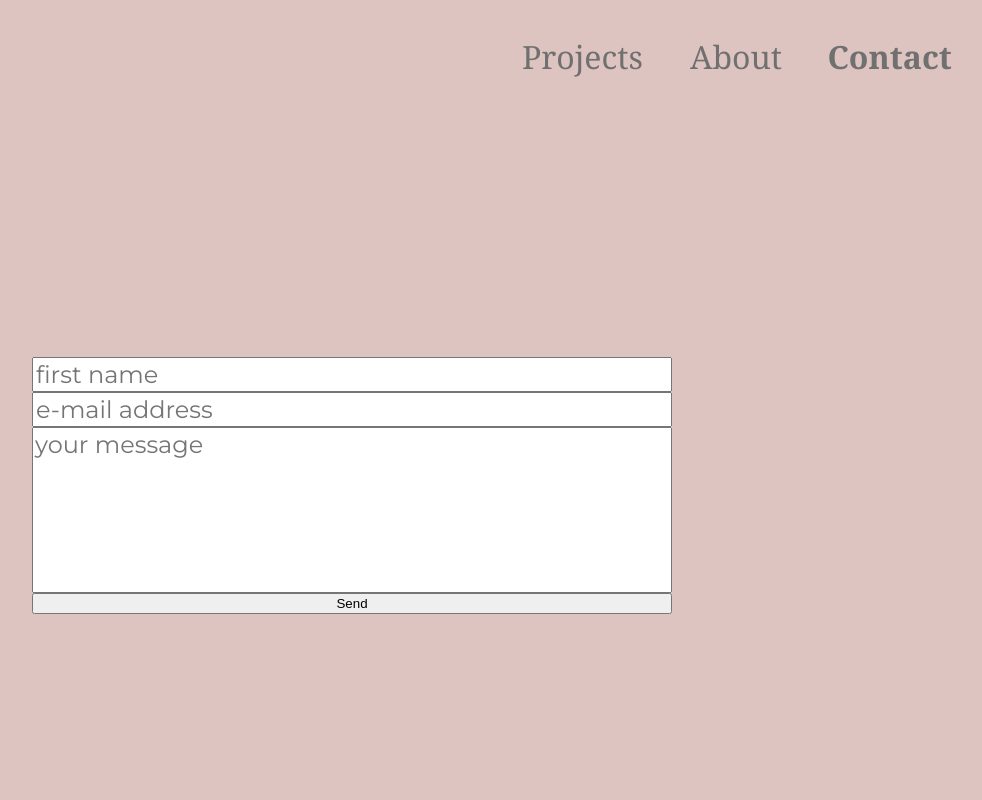
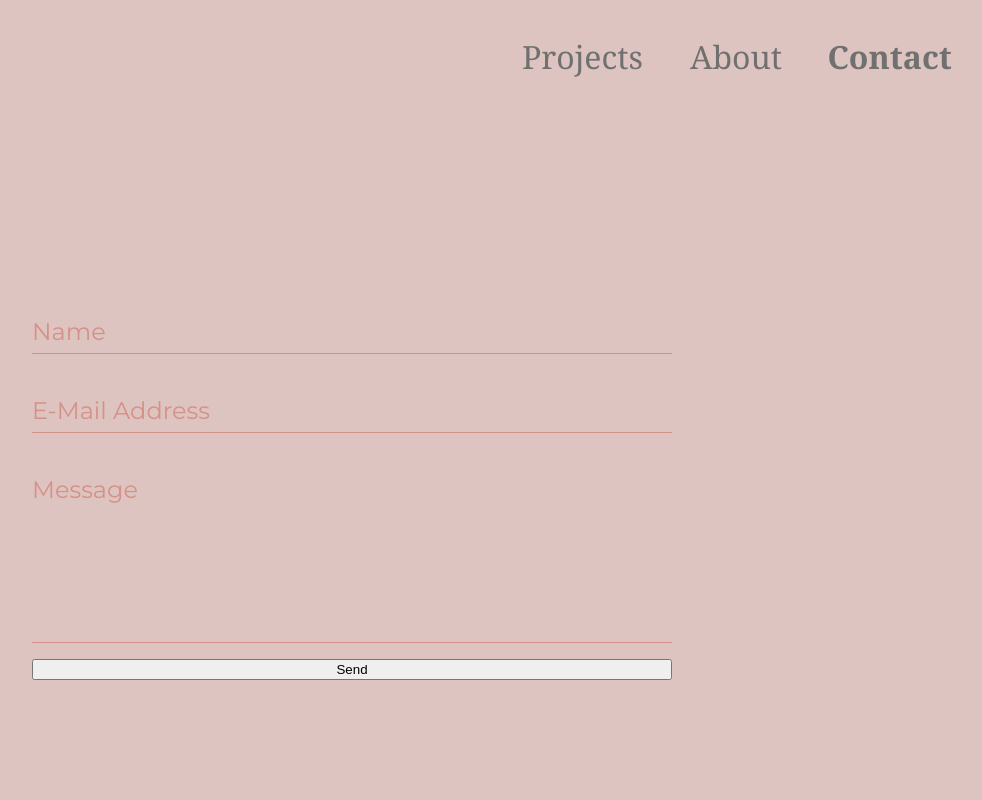
Before and after one commit to cleaningsupplies/slcs_public, a React (Create React App) app: page /contact in a window 1280 px wide. Shown: the top 800 px of the page, without its empty margins (288-1270 px from the left). Built offline with nearby package versions, Linux system fonts and the light colour scheme.

Commit message:
little design

```diff
--- a/src/components/ContactForm.js
+++ b/src/components/ContactForm.js
@@ -42,13 +42,29 @@ export default function ContactForm() {
       setTimeout(()=> userFeedback.style.visibility = "hidden", 4000);
     }
 
+    function focus(e){
+      console.log(e.target.id, e.target.label)
+      switch(e.target.id){
+        case "name":
+            document.getElementById("n").style.visibility = "visible";
+        break;
+        case "email": document.getElementById("e").style.visibility = "visible"; break;
+        case "message": document.getElementById("m").style.visibility = "visible"; break;
+        default: break;
+      }
+    }
+
+
     return (
       <div className={styles["formContainer"]}>
         <div id="sent" className={styles["sent"]}>{sent}</div>
         <form id="form" className={styles["form"]} onSubmit={handleSubmit}>
-          <input id="name" className={styles["name"]} placeholder="first name" type="text" required></input>
-          <input id="email" className={styles["email"]} placeholder="e-mail address" type="email" required></input>
-          <textarea id="message" className={styles["message"]} placeholder="your message" type="text" required></textarea>
+          <label id="n" htmlFor='name'>Name</label>
+          <input id="name" className={styles["name"]} placeholder="Name" type="text" required onFocus={focus}></input>
+          <label id="e" htmlFor='email'>E-Mail Adress</label>
+          <input id="email" className={styles["email"]} placeholder="E-Mail Address" type="email" required onFocus={focus}></input>
+          <label id="m" htmlFor='message'>Message</label>
+          <textarea id="message" className={styles["message"]} placeholder="Message" type="text" required onFocus={focus}></textarea>
           <button type="Submit">{status}</button>
         </form>
       </div>
--- a/src/css/contactForm.module.css
+++ b/src/css/contactForm.module.css
@@ -7,7 +7,6 @@
     flex-direction: column;
     justify-content: center;
     align-items: center;
-
 }
 
 .sent{
@@ -26,9 +25,32 @@
     font-size: 3vh;
     font-family: var(--font_montserrat);
     resize: none;
+    border-radius: 0px;
+    border: none;
+    border-bottom: 1px solid var(--secondary_rose);
+    outline: 0;
+    color: var(--secondary_rose);
+    padding: 7px 0;
+    background: transparent;
+    margin-bottom: 2vh;
+}
+
+.form > label{
+    color: var(--secondary_rose);
+    font-size: 2vh;
+    font-family: var(--font_montserrat);
+    visibility: hidden;
 }
 
 .message{
     height: 20vh;
     text-align: start;
 }
+
+.form > input:focus::placeholder, .form > textarea:focus::placeholder {
+    color: transparent;
+}
+
+::placeholder{
+    color: var(--secondary_rose);
+}
```
